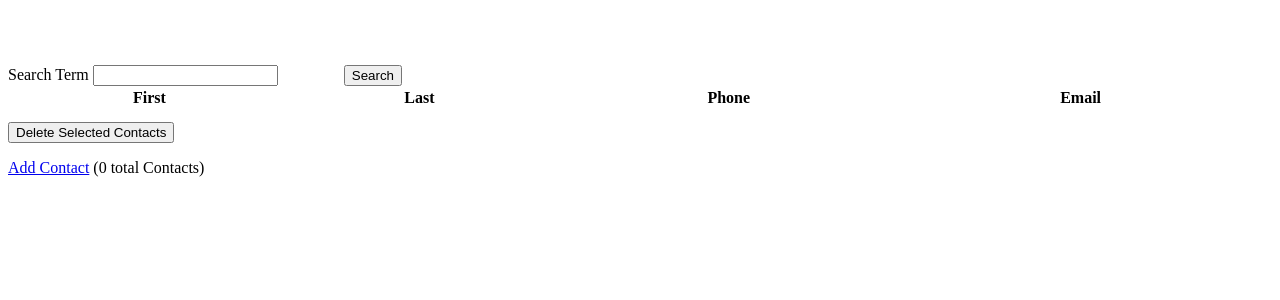
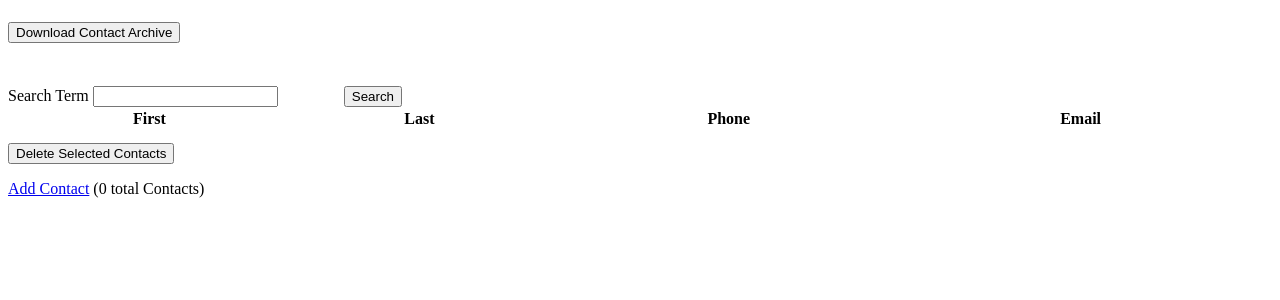
Before and after one commit to wrhansen/hypermedia-systems, a Flask app: page /contacts in a window 1280 px wide. Shown: the part 58-358 px from the top of the page. Run offline with Flask 3, Linux system fonts and the light colour scheme; lists and menus that the app fills with data are empty.

Commit message:
chapter 7: A dynamic archive ui

```diff
--- a/app.py
+++ b/app.py
@@ -1,9 +1,9 @@
 import secrets
 import time
 
-from flask import Flask, flash, redirect, render_template, request
+from flask import Flask, flash, redirect, render_template, request, send_file
 
-from contacts_model import Contact
+from contacts_model import Archiver, Contact
 
 app = Flask(__name__)
 app.secret_key = secrets.token_hex(32)
@@ -26,7 +26,9 @@ def contacts():
             return render_template("rows.html", contacts=contacts_set, page=page)
     else:
         contacts_set = Contact.all(page)
-    return render_template("index.html", contacts=contacts_set, page=page)
+    return render_template(
+        "index.html", contacts=contacts_set, page=page, archiver=Archiver.get()
+    )
 
 
 @app.route("/contacts/new", methods=["GET"])
@@ -113,3 +115,29 @@ def contacts_email_get(contact_id=0):
 def contacts_count():
     count = Contact.count()
     return "(" + str(count) + " total Contacts)"
+
+
+@app.route("/contacts/archive", methods=["POST"])
+def start_archive():
+    archiver = Archiver.get()
+    archiver.run()
+    return render_template("archive_ui.html", archiver=archiver)
+
+
+@app.route("/contacts/archive", methods=["GET"])
+def archive_status():
+    archiver = Archiver.get()
+    return render_template("archive_ui.html", archiver=archiver)
+
+
+@app.route("/contacts/archive/file", methods=["GET"])
+def archive_content():
+    manager = Archiver.get()
+    return send_file(manager.archive_file(), "archive.json", as_attachment=True)
+
+
+@app.route("/contacts/archive", methods=["DELETE"])
+def reset_archive():
+    archiver = Archiver.get()
+    archiver.reset()
+    return render_template("archive_ui.html", archiver=archiver)
--- /dev/null
+++ b/templates/archive_ui.html
@@ -0,0 +1,18 @@
+<div id="archive-ui" hx-target="this" hx-swap="outerHTML">
+    {% if archiver.status() == "Waiting" %}
+    <button hx-post="/contacts/archive">
+        Download Contact Archive
+    </button>
+    {% elif archiver.status() == "Running" %}
+    <div hx-get="/contacts/archive" hx-trigger="load delay:500ms">
+        Creating Archive...
+        <div class="progress">
+            <div id="archive-progress" class="progress-bar" role="progressbar"
+                aria-valuenow="{{ archiver.progress() * 100 }}" style="width:{{ archiver.progress() * 100 }}%"></div>
+        </div>
+    </div>
+    {% elif archiver.status() == "Complete" %}
+    <a hx-boost="false" href="/contacts/archive/file">Archive Ready! Click here to download. &downarrow;</a>
+    <button hx-delete="/contacts/archive">Clear Download</button>
+    {% endif %}
+</div>
--- a/templates/index.html
+++ b/templates/index.html
@@ -1,6 +1,8 @@
 {% extends 'layout.html' %}
 
 {% block content %}
+
+{% include "archive_ui.html" %}
 
 <form action="/contacts" method="get" class="tool-bar">
     <label for="search">Search Term</label>
@@ -38,9 +40,7 @@
         </tbody>
     </table>
 
-    <button hx-delete="/contacts"
-            hx-confirm="Are you sure want to delete these contacts?"
-            hx-target="body">
+    <button hx-delete="/contacts" hx-confirm="Are you sure want to delete these contacts?" hx-target="body">
         Delete Selected Contacts
     </button>
 </form>
```
